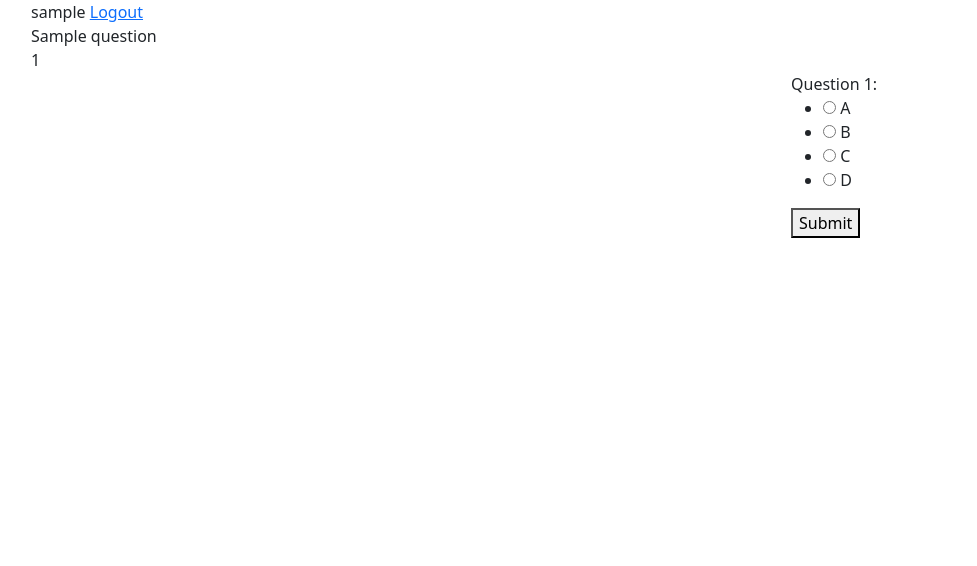
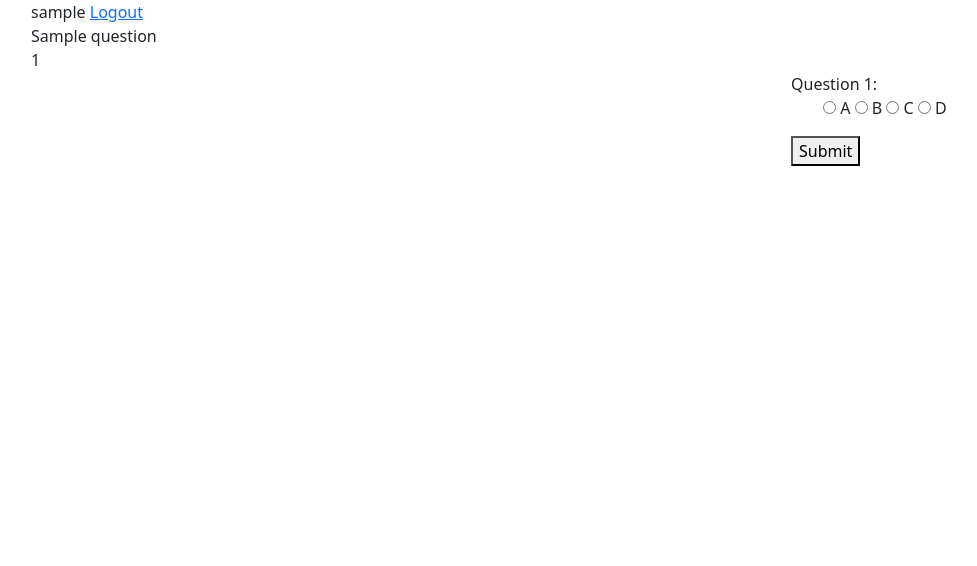
Before and after one commit to ankit11hab/myBolooTeach, a Django app: page /answers/1 in a window 1280 px wide. Shown: the top 566 px of the page, without its empty margins (51-1028 px from the left). Run offline with Django 3.2, Linux system fonts and the light colour scheme; a user stored in the database is signed in; tables that the repository leaves empty hold one stand-in row (values such as "Sample post"); some libraries are stand-ins or nearby versions.

Commit message:
radio buttons aligned horizontally

```diff
--- a/base/templates/base/answer_form.html
+++ b/base/templates/base/answer_form.html
@@ -1,12 +1,21 @@
 {% extends 'base/base.html' %}
 
+
+
+{% block content %}
 <style>
     iframe {
         overflow: hidden;
     }
+
+    ul {
+        list-style: none;
+    }
+
+    li {
+        display: inline;
+    }
 </style>
-
-{% block content %}
 <div class="container">
     {{ user.username }}
     <a href="{% url 'logout' %}">Logout</a>
```
Also changed, not shown: base/migrations/0001_initial.py, base/migrations/0002_question_number_of_question.py (deleted), base/migrations/0003_alter_question_id.py (deleted), users/migrations/0001_initial.py, users/migrations/0002_auto_20211203_1626.py (deleted), 2 other files.
